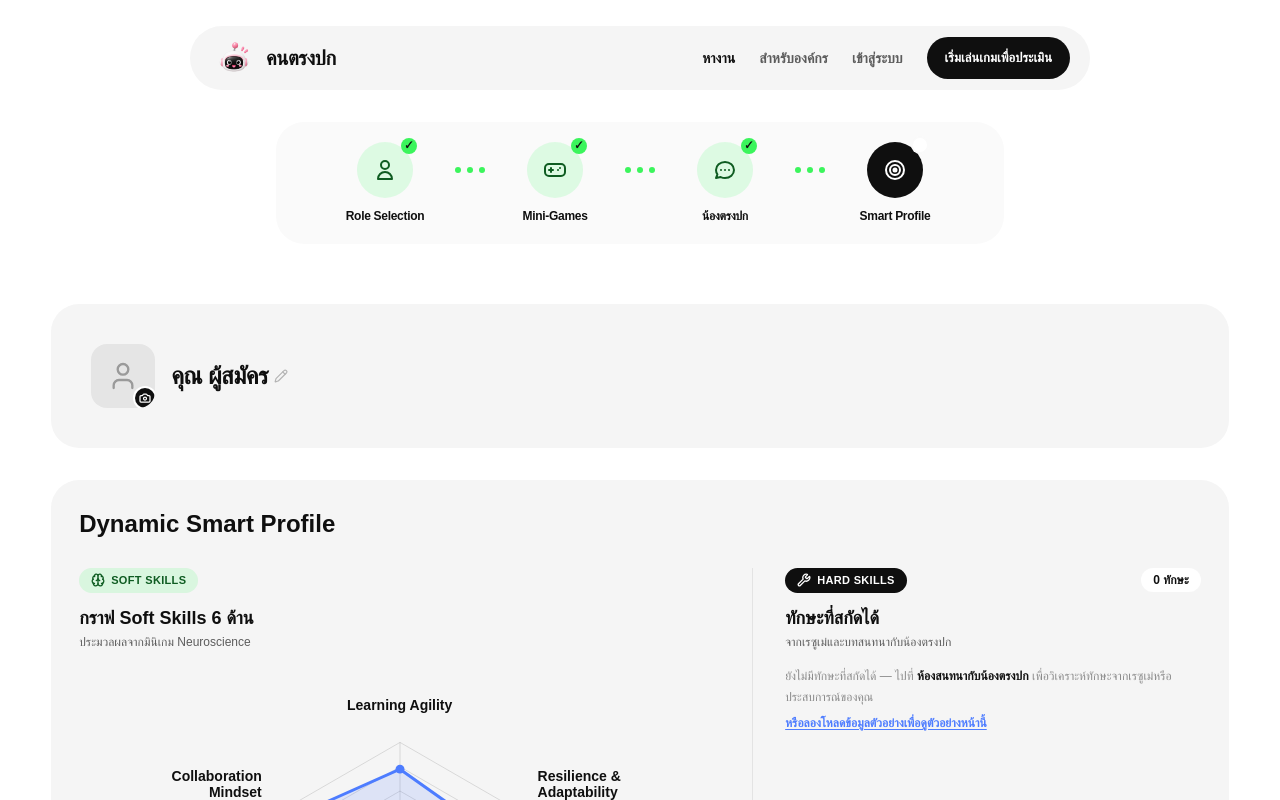
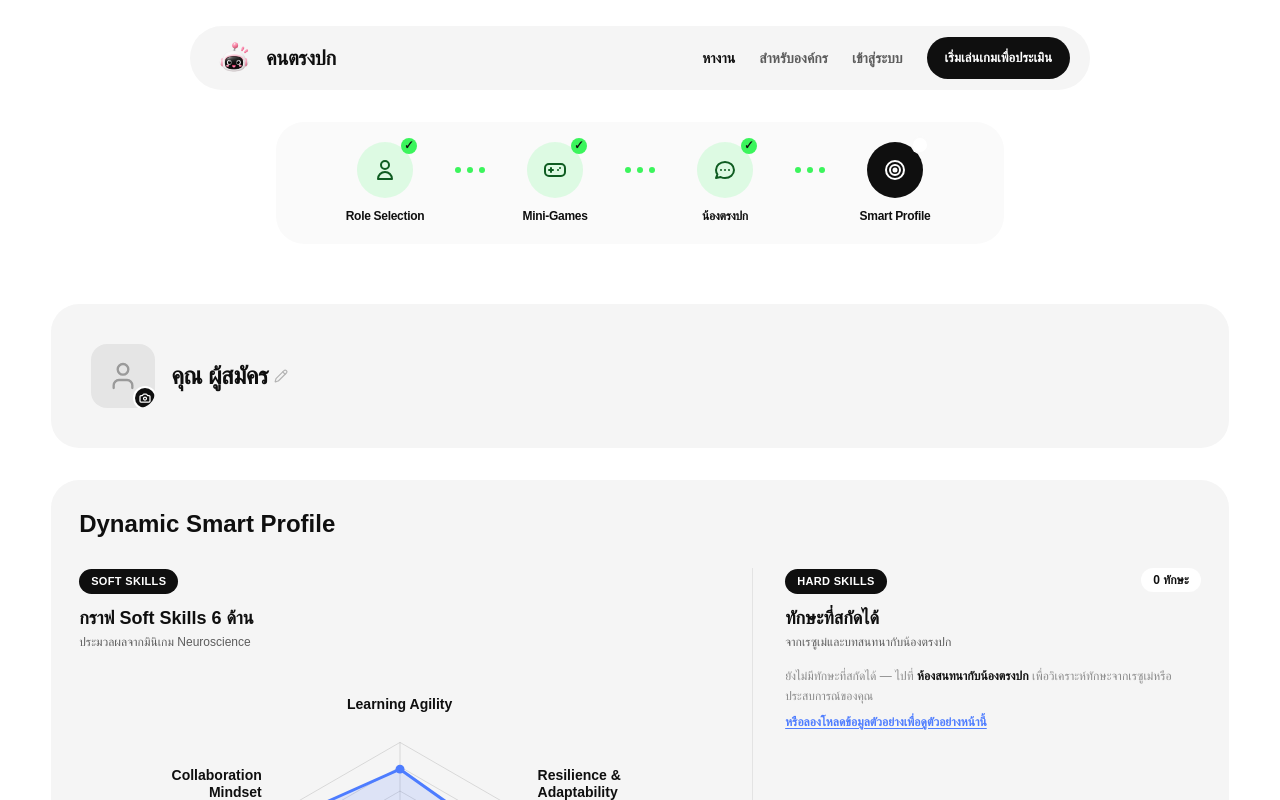
Before and after one commit to Watcharapol-Frong/Khon-Tong-Pok, a Next.js app: page /profile in a window 1280 px wide. Shown: the top 800 px of the page. Built offline with nearby package versions, Linux system fonts and the light colour scheme; a web font is replaced by a local one.

Commit message:
fix: simplify Soft/Hard Skills badges to plain black pills, no icons
Drops the Brain/Wrench icons and the green tint on Soft Skills so
both badges use the same solid black pill treatment.

```diff
--- a/src/app/profile/page.tsx
+++ b/src/app/profile/page.tsx
@@ -5,7 +5,6 @@ import Image from "next/image";
 import Link from "next/link";
 import { useRouter } from "next/navigation";
 import {
-  Brain,
   Briefcase,
   Camera,
   Check,
@@ -18,7 +17,6 @@ import {
   Target,
   TrendingUp,
   User,
-  Wrench,
 } from "lucide-react";
 import { AssessmentStepBar } from "@/components/AssessmentStepBar";
 import { Footer } from "@/components/Footer";
@@ -457,8 +455,7 @@ export default function ProfilePage() {
           <div className="grid grid-cols-1 gap-6 lg:grid-cols-[3fr_2fr] lg:gap-0">
             {/* Soft Skills */}
             <div className="lg:pr-8">
-              <div className="inline-flex items-center gap-1.5 rounded-full bg-[rgba(59,245,92,0.15)] px-3 py-1 text-[11px] font-extrabold tracking-[0.03em] text-[#0f5c22] uppercase">
-                <Brain className="h-3.5 w-3.5" strokeWidth={2.25} />
+              <div className="inline-flex items-center rounded-full bg-[#0F0F0F] px-3 py-1 text-[11px] font-extrabold tracking-[0.03em] text-white uppercase">
                 Soft Skills
               </div>
               <h3 className="mt-2.5 text-base sm:text-lg font-extrabold text-[#0F0F0F]">
@@ -496,8 +493,7 @@ export default function ProfilePage() {
               {/* Hard Skills */}
               <div className="flex flex-wrap items-start justify-between gap-2">
                 <div>
-                  <div className="inline-flex items-center gap-1.5 rounded-full bg-[#0F0F0F] px-3 py-1 text-[11px] font-extrabold tracking-[0.03em] text-white uppercase">
-                    <Wrench className="h-3.5 w-3.5" strokeWidth={2.25} />
+                  <div className="inline-flex items-center rounded-full bg-[#0F0F0F] px-3 py-1 text-[11px] font-extrabold tracking-[0.03em] text-white uppercase">
                     Hard Skills
                   </div>
                   <h3 className="mt-2.5 text-base sm:text-lg font-extrabold text-[#0F0F0F]">
```
